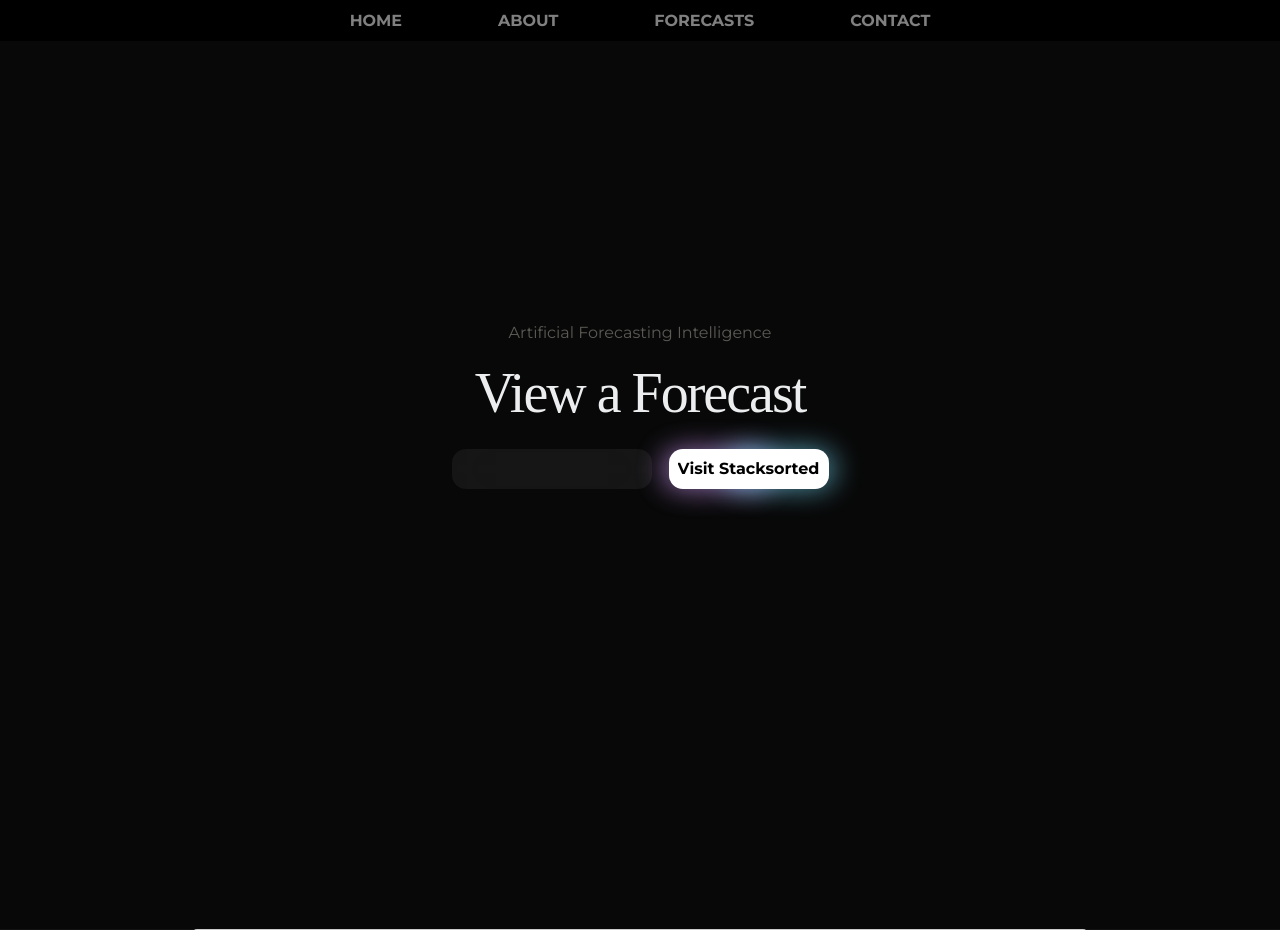
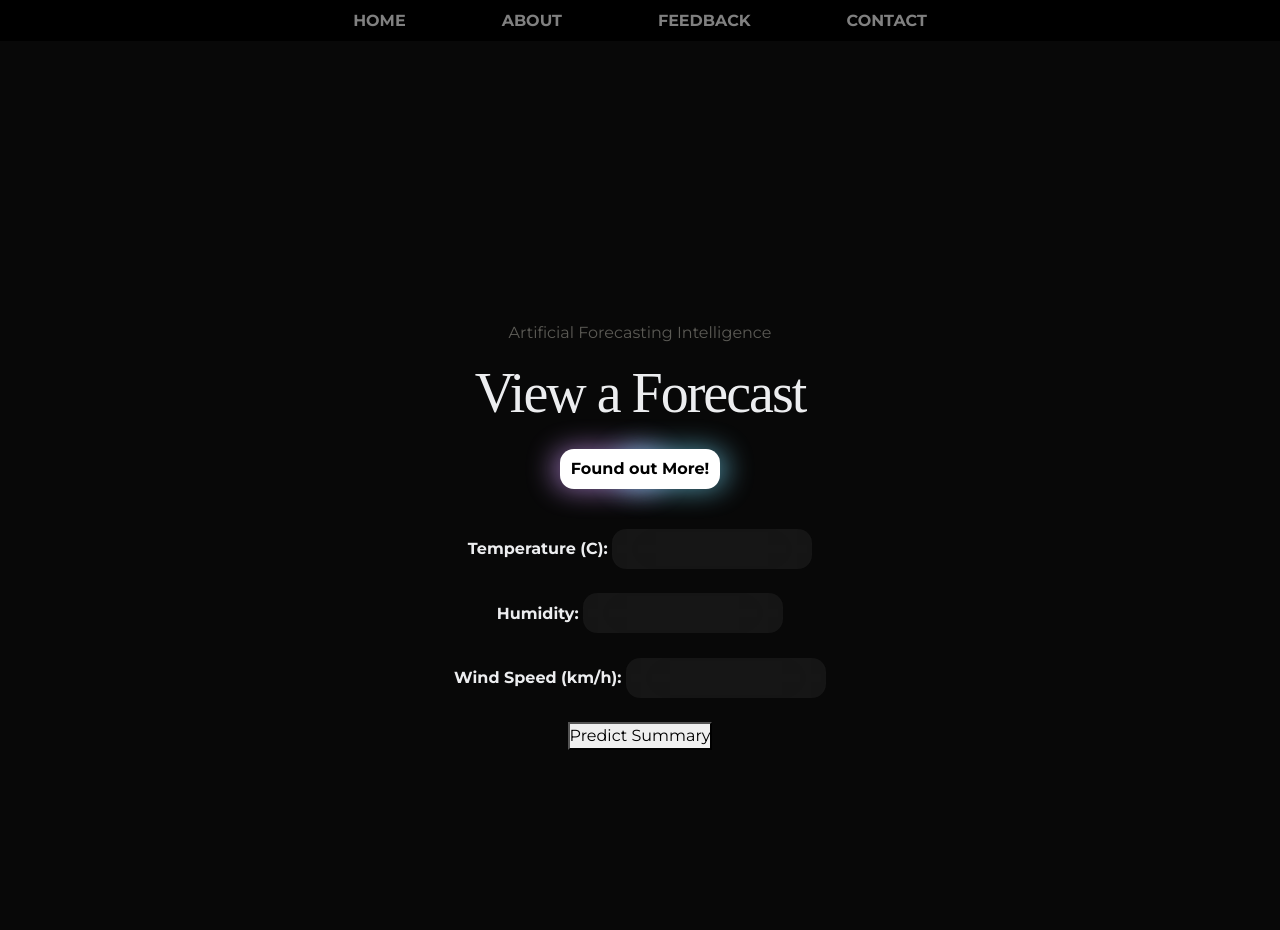
Before and after one commit to PIL17003689/SCDT65_CW2, a Flask app: page / in a window 1280 px wide. Shown: the top 930 px of the page. Run offline with Flask 3, Linux system fonts and the light colour scheme; parts of the project's set-up code (start-up, migrations or seed data) failed here and were passed over; some libraries are stand-ins or nearby versions.

Commit message:
Finalisation

```diff
--- a/CW2/app.py
+++ b/CW2/app.py
@@ -1,15 +1,53 @@
-from flask import Flask, render_template
+from flask import Flask, request, render_template, jsonify
+import numpy as np
+import pickle
+from sklearn.preprocessing import LabelEncoder
 
 app = Flask(__name__, static_url_path='/static')
 
+print("Loading model...")
+with open("neural_network_model.pkl", "rb") as f:
+    model = pickle.load(f)
+
+print("Loading scaler...")
+with open("scaler.pkl", "rb") as f:
+    scaler = pickle.load(f)
+
+label_encoder = LabelEncoder()
+
+all_labels = ["label1", "label2", "label3", "Unknown"]
+label_encoder.fit(all_labels)
+
+@app.route('/predict', methods=['POST'])
+def predict():
+    temperature = float(request.form.get('temperature', 0.0))
+    humidity = float(request.form.get('humidity', 0.0))
+    wind_speed = float(request.form.get('wind_speed', 0.0))
+
+    input_features = np.array([[temperature, humidity, wind_speed]])
+
+    # Use scaler and make predictions
+    scaled_data = scaler.transform(input_features)
+    prediction = model.predict(scaled_data)
+
+    predicted_class = np.argmax(prediction)
+
+    if predicted_class < len(label_encoder.classes_):
+        daily_summary = label_encoder.inverse_transform([predicted_class])[0]
+    else:
+        daily_summary = "Unknown"
+
+    return jsonify({'daily_summary': daily_summary})
+
+# Loads page based on page name
+@app.route('/<page_name>')
+def show_page(page_name):
+    return render_template(page_name)
+
+# Loads index
 @app.route('/')
 def index():
     return render_template('index.html')
 
 if __name__ == '__main__':
     app.run(debug=True)
-
-
-@app.route('/<page_name>')
-def show_page(page_name):
-    return render_template(page_name)
--- a/CW2/templates/inc/footer.html
+++ b/CW2/templates/inc/footer.html
@@ -40,7 +40,7 @@
                       <div class="col-xl-4 col-lg-4 mb-50">
                           <div class="footer-widget">
                               <div class="footer-logo">
-                                  <a href="index.php"><img ... src="{{ url_for('static', filename='/images/Logo1.png') }}" class="img-fluid" alt="logo" width="80vh" height="80vh"></a>
+                                  <a href="index.html"><img ... src="{{ url_for('static', filename='/images/Logo1.png') }}" class="img-fluid" alt="logo" width="80vh" height="80vh"></a>
                               </div>
                               <div class="footer-text">
                                   <p>Lorem Ipsum is simply dummy text of the printing and typesetting industry. Lorem Ipsum has been the industry's standard dummy text ever since the 1500s, when an unknown printer took a galley of type and scrambled it to make a type specimen book. </p>
--- a/CW2/templates/inc/header.html
+++ b/CW2/templates/inc/header.html
@@ -30,7 +30,7 @@
       <ul class="nav navbar-nav">
         <li><a id="len1" class="hoverable" href="/index.html">Home</a></li>
         <li><a id="len2" class="hoverable" href="/about.html">About</a></li>
-        <li><a id="len3" class="hoverable" href="/forecast.html">Forecasts</a></li>
+        <li><a id="len3" class="hoverable" href="/feedback.html">Feedback</a></li>
         <li><a id="len4" class="hoverable" href="/contact.html">Contact</a></li>
       </ul>
     </div>
--- a/CW2/templates/index.html
+++ b/CW2/templates/index.html
@@ -1,19 +1,15 @@
 {% include 'inc/header.html' %}
 
 <div class="centered-body" style="margin-top:35vh;">
-<div class="content">
+    <div class="content">
         <small>Artificial Forecasting Intelligence</small>
         <h1 class="titleText">
             View a Forecast
         </h1>
 
         <div class="buttons">
-
-            <input type="text" placeholder="">
-
             <!-- The Glow Button -->
-            <a href="https://stacksorted.com/" class="GlowingButton" target="_blank">
-
+            <a href="about.html" class="GlowingButton" target="_blank">
                 <!-- Glow -->
                 <div class="GlowingButton__glowWrap l"><span class="GlowingButton__glow"></span></div>
                 <div class="GlowingButton__glowWrap r"><span class="GlowingButton__glow"></span></div>
@@ -23,12 +19,10 @@
                 <!-- /Overlay -->
                 <!-- Content -->
                 <div class="GlowingButton__content">
-                    <span>Visit Stacksorted</span>
-                    <span>Visit Stacksorted</span>
+                    <span>Found out More!</span>
+                    <span>About us Page.</span>
                 </div>
                 <!-- /Content -->
-
-
             </a>
             <!-- /The Glow Button -->
         </div>
@@ -36,7 +30,56 @@
 </div>
 
 <div class="centered-body" style="margin-top:5vh;">
+    <form id="prediction-form">
+        <label for="temperature">Temperature (C):</label>
+        <input type="number" id="temperature" name="temperature" step="0.01" required><br><br>
 
+        <label for="humidity">Humidity:</label>
+        <input type="number" id="humidity" name="humidity" step="0.01" required><br><br>
+
+        <label for="wind-speed">Wind Speed (km/h):</label>
+        <input type="number" id="wind-speed" name="wind_speed" step="0.01" required><br><br>
+
+        <button type="submit">Predict Summary</button>
+    </form>
+
+    <p id="prediction-result"></p>
+
+    <script src="https://code.jquery.com/jquery-3.6.0.min.js"></script>
+    <script>
+$(document).ready(function(){
+    $("#prediction-form").submit(function(event){
+        event.preventDefault();
+
+        var temperature = $("#temperature").val();
+        var humidity = $("#humidity").val();
+        var windSpeed = $("#wind-speed").val();
+
+        var inputData = {
+            "temperature": parseFloat(temperature),
+            "humidity": parseFloat(humidity),
+            "wind_speed": parseFloat(windSpeed)
+        };
+
+        $.ajax({
+            type: 'POST',
+            contentType: 'application/json',
+            url: '/predict',
+            data: JSON.stringify(inputData),
+            success: function(response){
+                if (response.daily_summary === undefined || response.daily_summary.length === 0) {
+                    $("#prediction-result").text('Prediction not available.');
+                } else {
+                    $("#prediction-result").text('Predicted Summary: ' + response.daily_summary);
+                }
+            },
+            error: function(error){
+                console.log(error);
+            }
+        });
+    });
+});
+    </script>
 </div>
 
 {% include 'inc/footer.html' %}
```
Also changed, not shown: CW2/aaaa.csv (deleted, +0 -1 lines), CW2/static/stylesheet/styles.css (+59 -4 lines), CW2/templates/feedback.html (added, +41 -0 lines), CW2/templates/forecast.html (deleted, +0 -7 lines), 4 other files.
